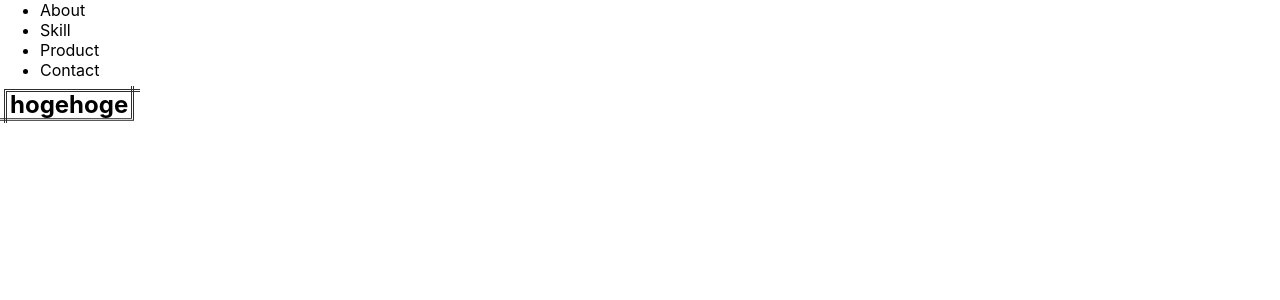
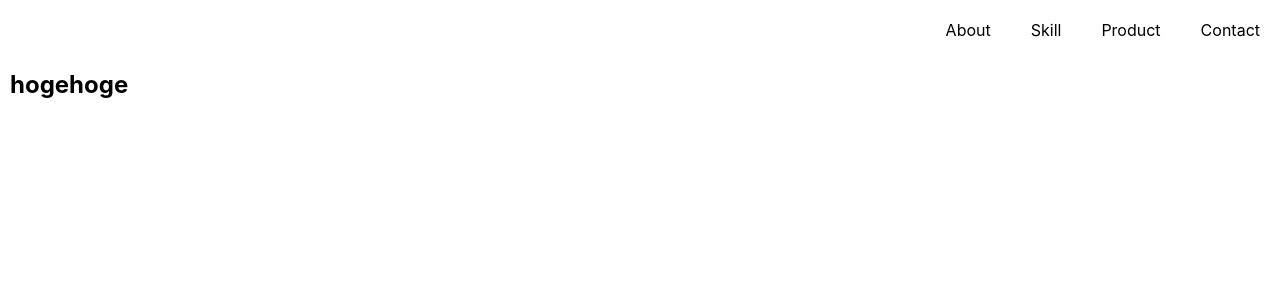
Before and after one commit to SoraY677/MyPortfolio, a Nuxt app: page / in a window 1280 px wide. Shown: the top 300 px of the page. Built offline with nearby package versions, Linux system fonts and the light colour scheme.

Commit message:
headerのデザイン作成(仮)

```diff
--- a/assets/css/titleStyle.css
+++ b/assets/css/titleStyle.css
@@ -1,26 +1,23 @@
-h1.double-line-title {
+.double-line-surround {
   display: inline-block;
   position: relative;
   margin:10px;
 }
 
-h1.double-line-title::before, h1.double-line-title::after {
+.double-line-surround::before, .double-line-surround::after {
   position: absolute;
   content: '';
-  animation: surround_title_anim 1s linear 0s 1 alternate;
-  width: 115%;
-  height: 120%;
-  opacity: 1;
+  display: none;
 }
 
-h1.double-line-title::before {
+.double-line-surround::before {
   border-top: 3px double #2e2e2e;
   border-left: 3px double #2e2e2e;
   top: -5%;
   left: -5%;
 }
 
-h1.double-line-title::after {
+.double-line-surround::after {
   transform: scale(1, -1);
   bottom: -5%;
   right: -5%;
@@ -28,7 +25,7 @@ h1.double-line-title::after {
   border-right: 3px double #2e2e2e;
 }
 
-@keyframes surround_title_anim {
+@keyframes surround_anim {
   0% {
     width: 0;
     height: 0;
--- a/layouts/default.vue
+++ b/layouts/default.vue
@@ -40,6 +40,7 @@ body {
 import myheader from "~/layouts/header"
 
 export default {
+  props:[""],
   components:{
     myheader
   }
--- a/layouts/header.vue
+++ b/layouts/header.vue
@@ -1,7 +1,11 @@
 <template>
   <header>
-    <ul>
-      <li class="header-list-item" v-for="headerItem in headerList" :key="headerItem.id">
+    <ul class="header-list">
+      <li
+        class="header-list-item double-line-surround"
+        v-for="headerItem in headerList"
+        :key="headerItem.id"
+      >
         {{ headerItem }}
       </li>
     </ul>
@@ -9,21 +13,41 @@
 </template>
 
 <style scoped>
+header{
+  overflow: hidden;
+}
 
-    ul.header-list-
-    li.header-list-item{
-        list-style: none;
-        float:left;
-        padding:10px;
-    }
+ul.header-list {
+  display: flex;
+  justify-content: space-between;
+  float: right;
+}
+
+ul.header-list li.header-list-item {
+  list-style: none;
+  float: left;
+  padding: 10px;
+  cursor: pointer;
+}
+
+li.header-list-item {
+}
+
+.double-line-surround:hover::before,
+.double-line-surround:hover::after {
+  display: block;
+  width: 115%;
+  height: 120%;
+  animation: surround_anim 0.3s ease-out 0s 1 alternate;
+}
 </style>
 
 <script>
 export default {
-  data(){
-    return{
-        headerList: ["About", "Skill", "Product", "Contact"]
-    }
+  data() {
+    return {
+      headerList: ["About", "Skill", "Product", "Contact"]
+    };
   }
 };
 </script>
--- a/pages/index.vue
+++ b/pages/index.vue
@@ -1,5 +1,5 @@
 <template>
-  <section class="top-page">
+  <section di="index-page">
     <h1 class="double-line-title test-margin">hogehoge</h1>
   </section>
 </template>
```
